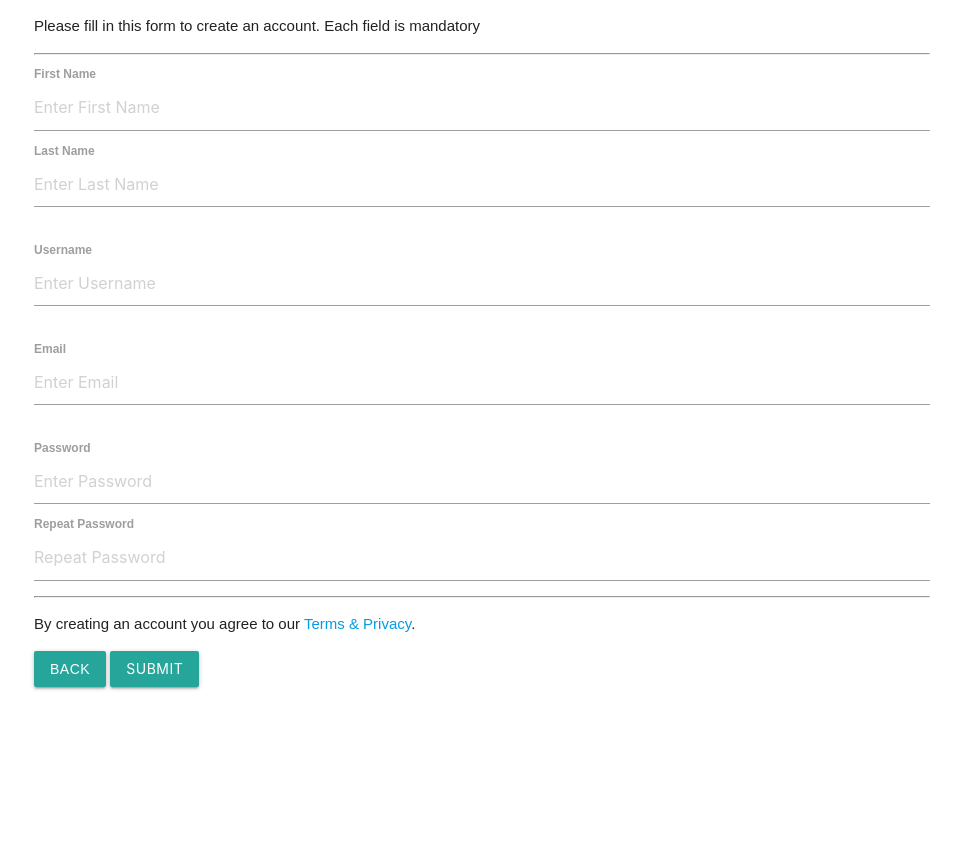
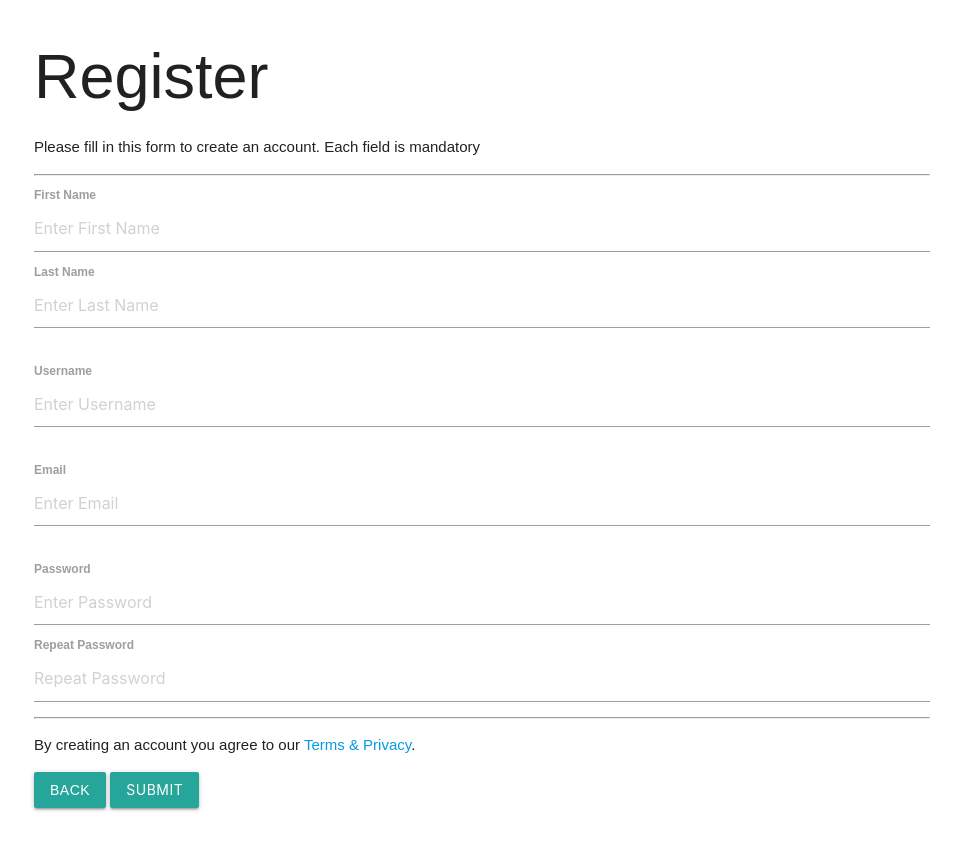
Before and after one commit to Maks-stack/Lean-Ideas, a Django app: page /register in a window 1280 px wide. Shown: the whole page, without its empty margins (158-1119 px from the left). Before the commit the page ends 690 px from the top, so only its background shows below. Run offline with Django 3.2, Linux system fonts and the light colour scheme.

Commit message:
Minor changes

```diff
--- a/templates/register.html
+++ b/templates/register.html
@@ -13,8 +13,8 @@
 
   {% csrf_token %}
 
-
   <div class="container">
+    <h1>Register</h1>
     <p>Please fill in this form to create an account. Each field is mandatory</p>
     <hr>
 
@@ -43,5 +43,4 @@
   </div>
 </form>
 </body>
-
 </html>
```
